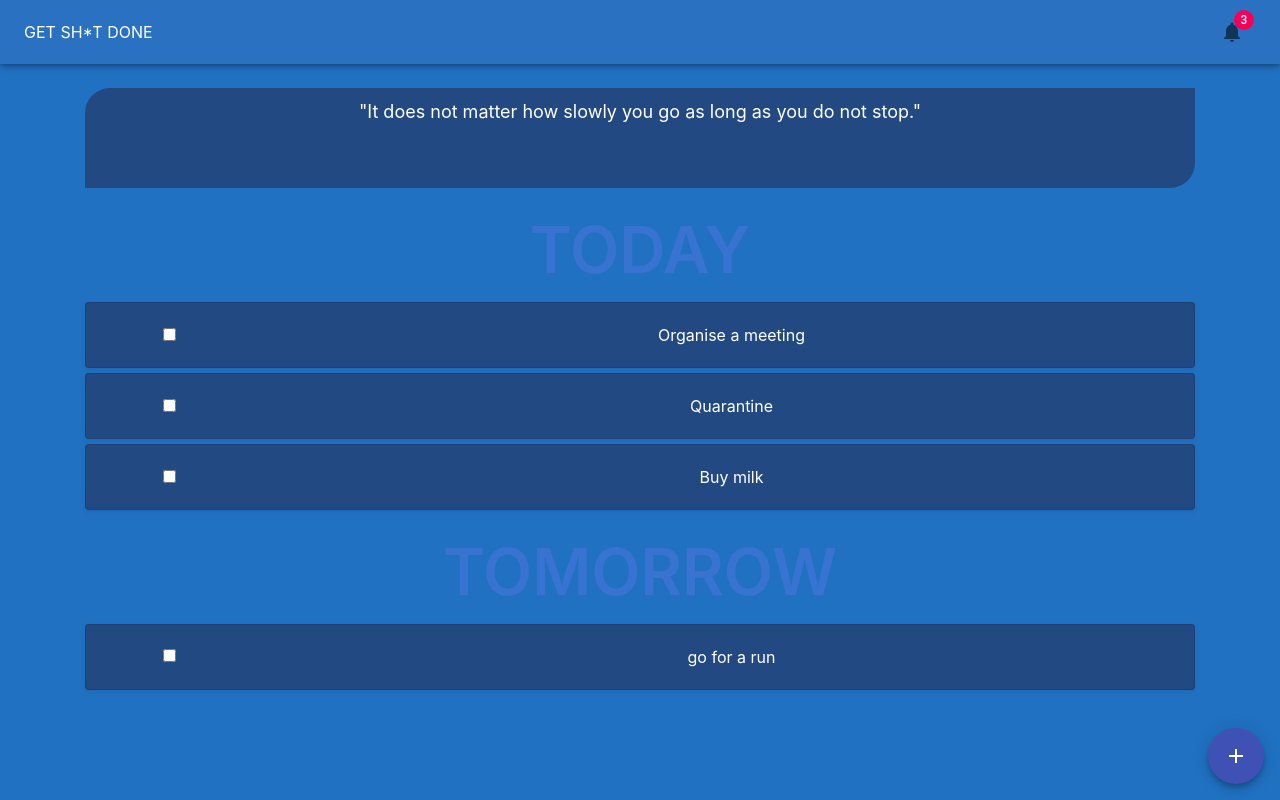
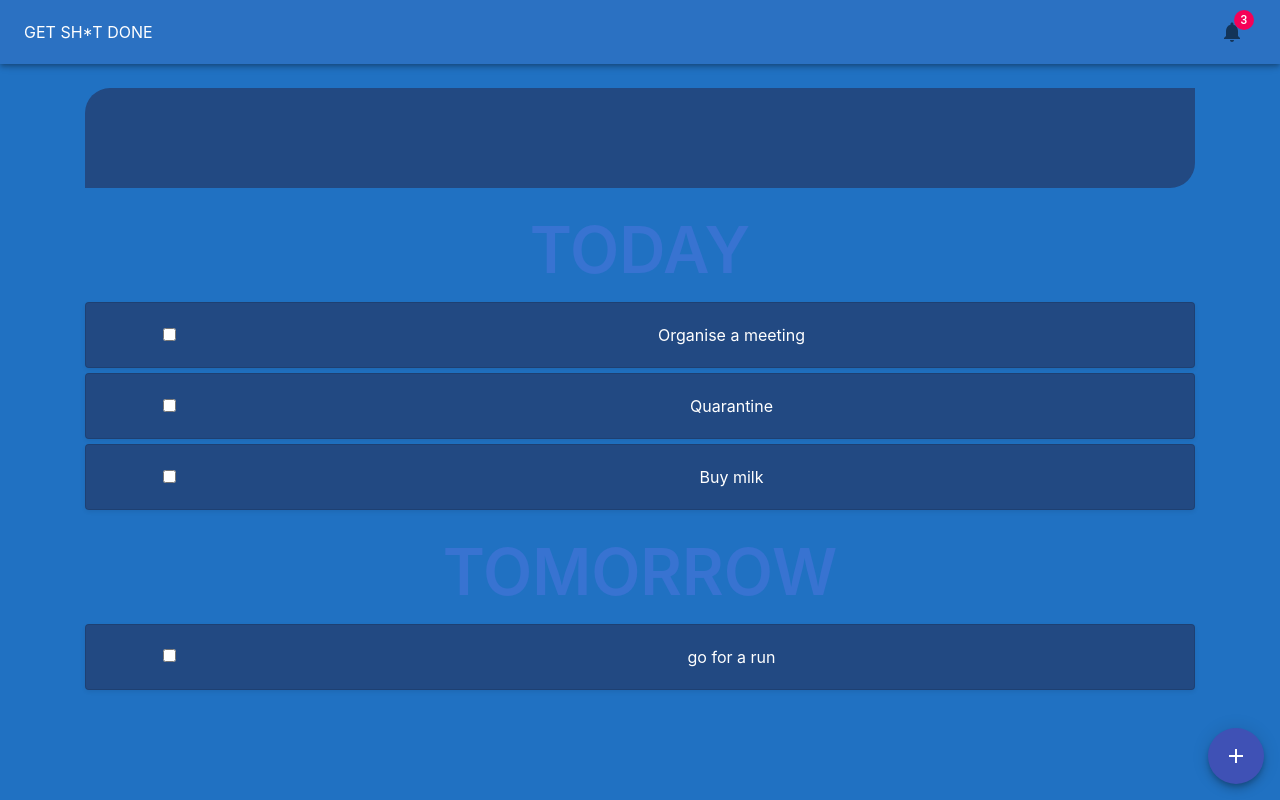
Before and after one commit to BradNichol/todo-app-react, a React (Create React App) app: page / in a window 1280 px wide. Built offline with nearby package versions, Linux system fonts and the light colour scheme; no server answers.

Commit message:
Accessed DOM directly to add quote

```diff
--- a/src/QuoteBox/QuoteBox.js
+++ b/src/QuoteBox/QuoteBox.js
@@ -2,8 +2,6 @@ import React from "react";
 import "./QuoteBox.css";
 
 function QuoteBox() {
-
-  const getQuote = () => {
 
   // fetch API is used to get data from URL resources
   fetch('https://quotes.rest/qod?language=en')
@@ -13,9 +11,10 @@ function QuoteBox() {
     return response.json();
   })
   .then((data) => {
-      return data.contents.quotes[0].quote;
+    const obj = data.contents.quotes[0]
+    document.getElementById('quote').innerText = obj.quote
+
   });
-  }
 
 
 
@@ -23,9 +22,7 @@ function QuoteBox() {
     <div className="row">
       <div className="col mt-4">
         <div className="quoteBox">
-          <p>
-            "It does not matter how slowly you go as long as you do not stop."
-          </p>
+          <p id ="quote"></p>
         </div>
       </div>
     </div>
```
Lines whose indentation alone changed are shown as unchanged.
